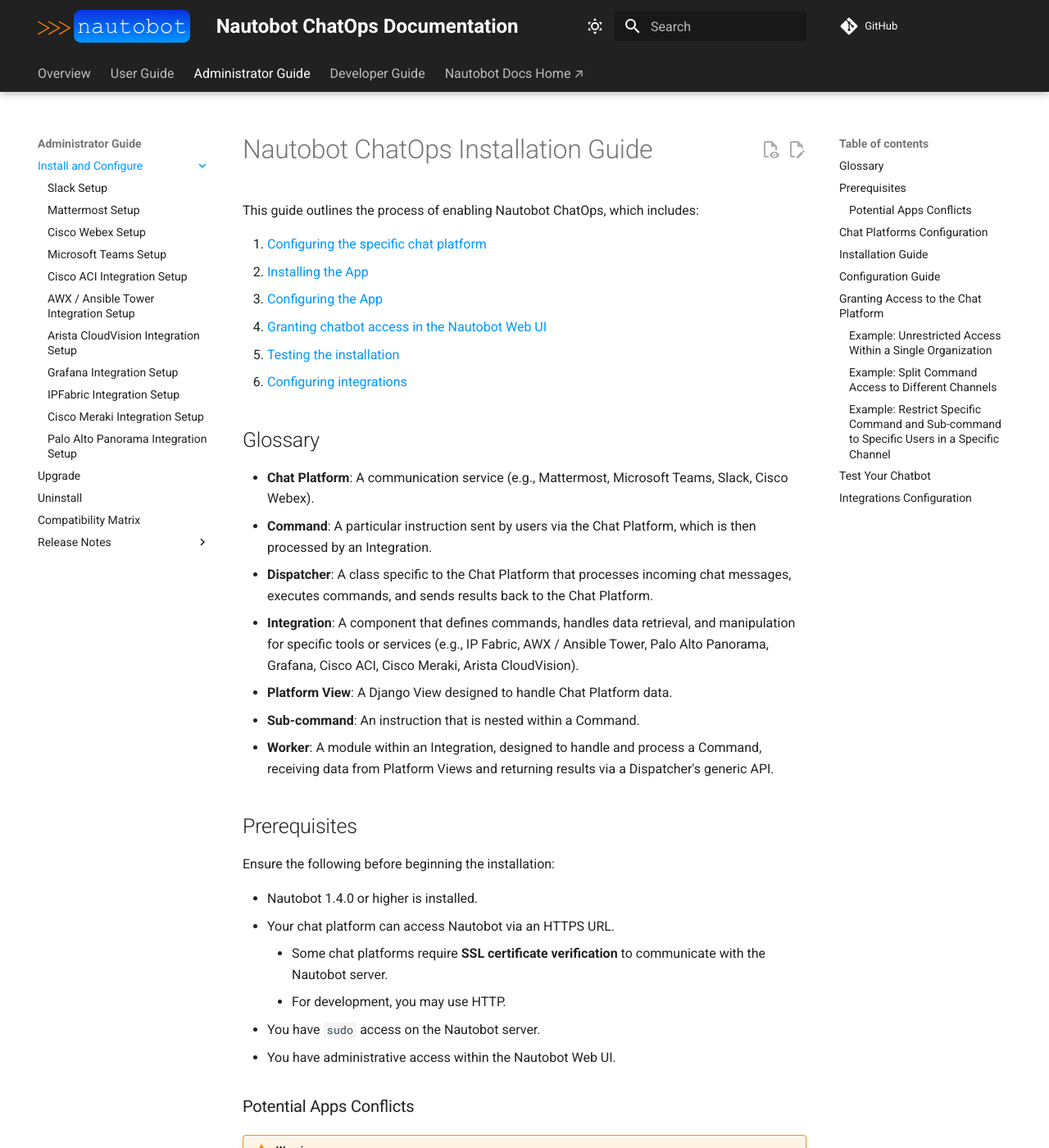
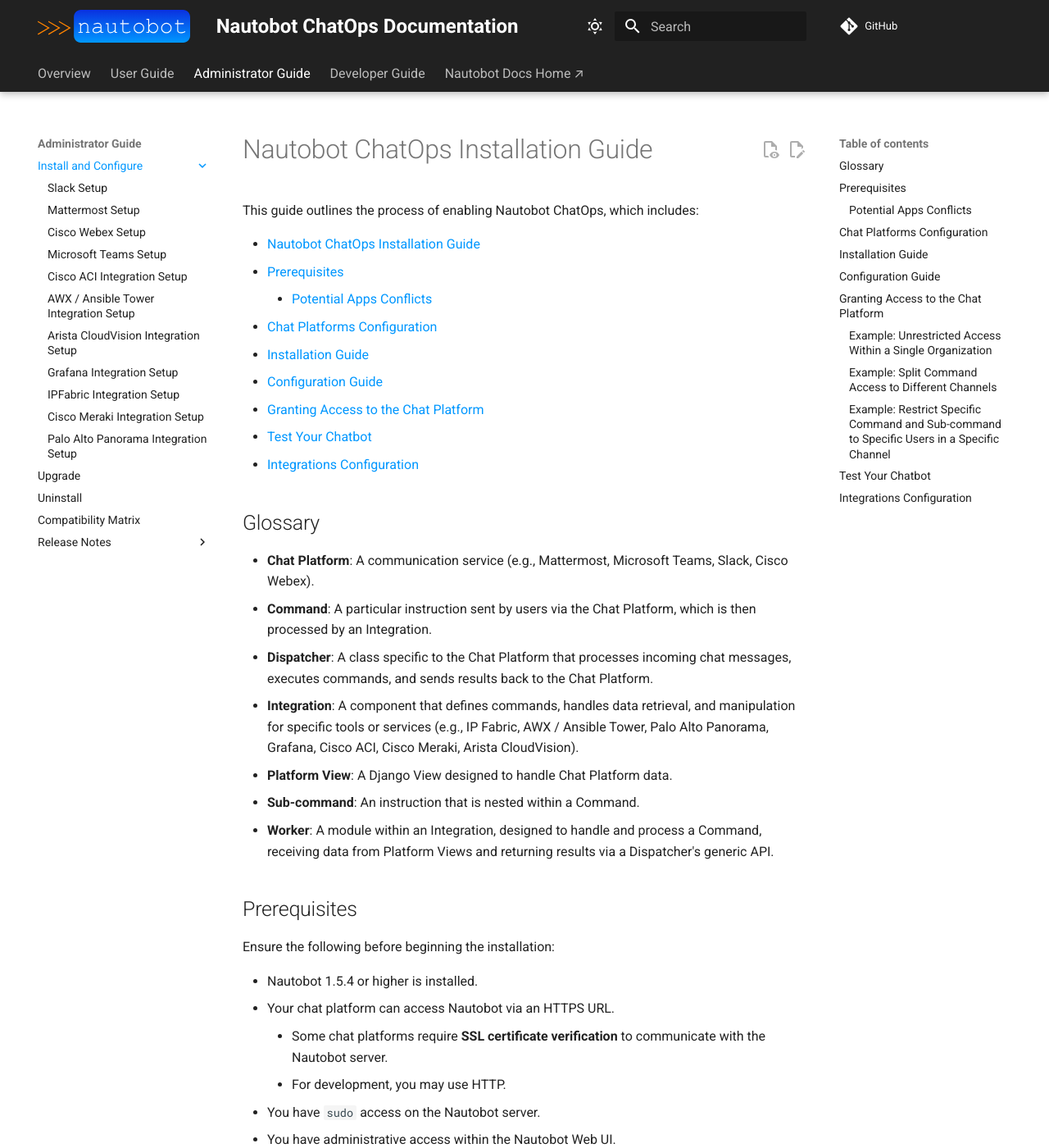
Before and after one commit to nautobot/nautobot-app-chatops, an MkDocs documentation site: the page built from docs/admin/install/index.md, in a window 1280 px wide and 1400 px high. Shown: the whole window at 82% size. Built offline with MkDocs 1.6.1 and Material for MkDocs 9.7.7, drawn with Linux system fonts in a browser that asks for light colours; comment, search, counter and statistics services are not loaded.

Commit message:
Update versions to match PR feedback.

```diff
--- a/docs/admin/install/index.md
+++ b/docs/admin/install/index.md
@@ -2,12 +2,15 @@
 
 This guide outlines the process of enabling Nautobot ChatOps, which includes:
 
-1. [Configuring the specific chat platform](#chat-platforms-configuration)
-2. [Installing the App](#installation-guide)
-3. [Configuring the App](#configuration-guide)
-4. [Granting chatbot access in the Nautobot Web UI](#granting-access-to-the-chat-platform)
-5. [Testing the installation](#test-your-chatbot)
-6. [Configuring integrations](#integrations-configuration)
+- [Nautobot ChatOps Installation Guide](#nautobot-chatops-installation-guide)
+  - [Prerequisites](#prerequisites)
+    - [Potential Apps Conflicts](#potential-apps-conflicts)
+  - [Chat Platforms Configuration](#chat-platforms-configuration)
+  - [Installation Guide](#installation-guide)
+  - [Configuration Guide](#configuration-guide)
+  - [Granting Access to the Chat Platform](#granting-access-to-the-chat-platform)
+  - [Test Your Chatbot](#test-your-chatbot)
+  - [Integrations Configuration](#integrations-configuration)
 
 {% include-markdown '../../glossary.md' heading-offset=1 %}
 
@@ -15,7 +18,7 @@
 
 Ensure the following before beginning the installation:
 
-- Nautobot 1.4.0 or higher is installed.
+- Nautobot 1.5.4 or higher is installed.
 - Your chat platform can access Nautobot via an HTTPS URL.
     - Some chat platforms require **SSL certificate verification** to communicate with the Nautobot server.
     - For development, you may use HTTP.
--- a/invoke.example.yml
+++ b/invoke.example.yml
@@ -1,7 +1,7 @@
 ---
 nautobot_chatops:
   project_name: "nautobot-chatops"
-  nautobot_ver: "1.4.0"
+  nautobot_ver: "1.5.4"
   local: false
   python_ver: "3.8"
   compose_dir: "development"
--- a/invoke.mysql.yml
+++ b/invoke.mysql.yml
@@ -1,7 +1,7 @@
 ---
 nautobot_chatops:
   project_name: "nautobot-chatops"
-  nautobot_ver: "1.4.0"
+  nautobot_ver: "1.5.4"
   local: false
   python_ver: "3.8"
   compose_dir: "development"
--- a/tasks.py
+++ b/tasks.py
@@ -45,7 +45,7 @@
 namespace.configure(
     {
         "nautobot_chatops": {
-            "nautobot_ver": "1.5.24",
+            "nautobot_ver": "1.5.4",
             "project_name": "nautobot-chatops",
             "python_ver": "3.8",
             "local": False,
```
Also changed, not shown: docs/admin/release_notes/version_2.0.md (+1 -1 lines), 1 other file.
